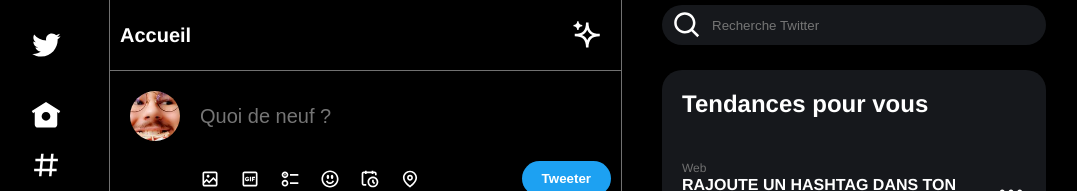
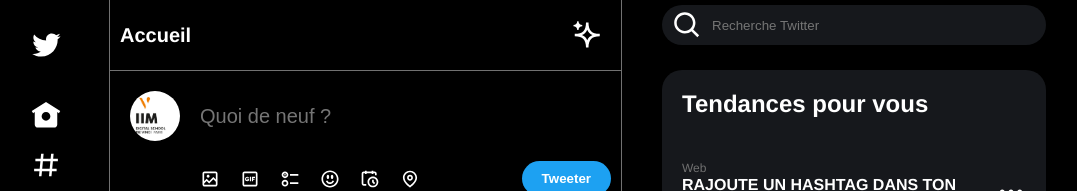
Before and after one commit to Lainocs/connected-twitter, a Vue app in the folder front/: page /#/ in a window 1280 px wide. Shown: the top 191 px of the page, without its empty margins (18-1095 px from the left). Built offline with nearby package versions, Linux system fonts and the light colour scheme; no server answers.

Commit message:
:wrench: UPDATE user data

```diff
--- a/front/src/components/MainArea/PostBar.vue
+++ b/front/src/components/MainArea/PostBar.vue
@@ -5,8 +5,8 @@
 	>
 		<div class="tweet-input">
 			<img
-				src="@/assets/nico.jpeg"
-				alt="nico"
+				src="@/assets/profile.webp"
+				alt="profile-icon"
 			/>
 			<input
 				type="text"
@@ -53,8 +53,8 @@
 		data() {
 			return {
 				tweet: {
-					name: `Futur Étudiant`,
-					username: '@etudiant',
+					name: `Coding & IOT`,
+					username: '@etudiant.e',
 					time: null,
 					content: '',
 					comments: Math.floor(Math.random() * 1000),
```
